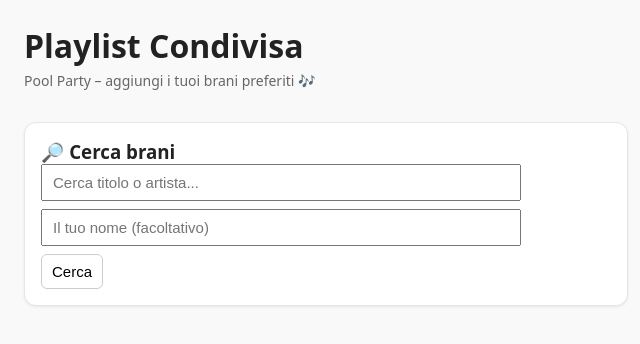
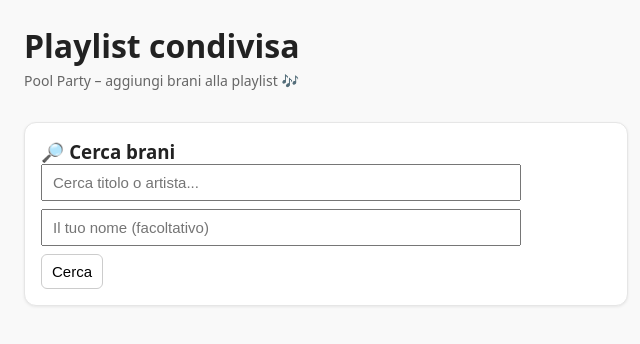
Before and after one commit to partyplaylist/playlist-poolparty, a plain HTML site: page index.html in a window 1280 px wide. Shown: the full height of the page, 0-640 px from the left. Drawn offline with Linux system fonts and the light colour scheme; no server answers.

Commit message:
Update index.html

```diff
--- a/index.html
+++ b/index.html
@@ -3,7 +3,7 @@
 <head>
   <meta charset="utf-8" />
   <meta name="viewport" content="width=device-width, initial-scale=1" />
-  <title>Playlist Condivisa – Pool Party</title>
+  <title>Playlist condivisa – Pool Party</title>
   <style>
     :root {
       --gap: 24px;
@@ -44,8 +44,8 @@
   </style>
 </head>
 <body>
-  <h1>Playlist Condivisa</h1>
-  <div class="muted">Pool Party – aggiungi i tuoi brani preferiti 🎶</div>
+  <h1>Playlist condivisa</h1>
+  <div class="muted">Pool Party – aggiungi brani alla playlist 🎶</div>
 
   <div class="layout">
     <!-- Colonna sinistra: Ricerca / Aggiunta -->
```
